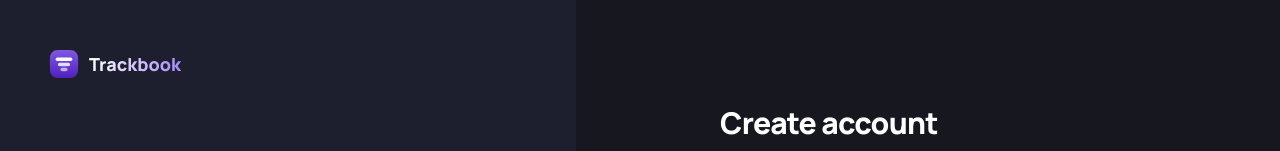
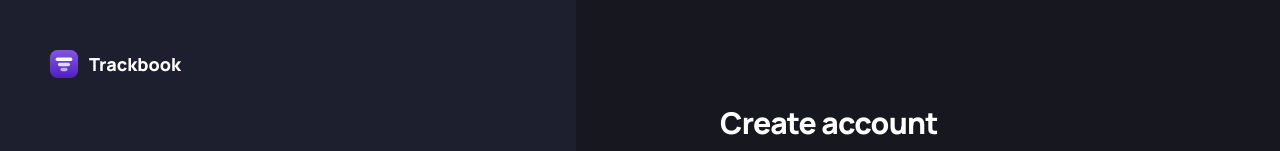
Before and after one commit to NelsonVargas04/TRACKBOOK, a React (Vite) app: page /register in a window 1280 px wide. Shown: the top 151 px of the page. Built offline with nearby package versions, Linux system fonts and the light colour scheme; no server answers.

Commit message:
fix: stable BrandLogo text and theme card description clamp
- Replace fragile WebkitBackgroundClip gradient text with solid theme.textPrimary color
- Clamp theme descriptions to 2 lines to keep Appearance cards uniform height

Co-Authored-By: Claude Sonnet 4.6 <noreply@anthropic.com>

```diff
--- a/src/components/BrandLogo.tsx
+++ b/src/components/BrandLogo.tsx
@@ -34,8 +34,6 @@ function darken(hex: string): string {
 export function BrandLogo({ iconSize = 32, fontSize = 18 }: BrandLogoProps) {
   const { theme } = useTheme()
 
-  const gradient = `linear-gradient(90deg, ${theme.textPrimary} 0%, ${theme.accentText} 100%)`
-
   return (
     <div style={{ display: 'flex', alignItems: 'center', gap: iconSize * 0.28 }}>
       <TrackbookIcon size={iconSize} accent={theme.accent} accentDark={darken(theme.accent)} />
@@ -45,10 +43,7 @@ export function BrandLogo({ iconSize = 32, fontSize = 18 }: BrandLogoProps) {
           fontSize,
           fontWeight: 800,
           lineHeight: 1,
-          background: gradient,
-          WebkitBackgroundClip: 'text',
-          WebkitTextFillColor: 'transparent',
-          backgroundClip: 'text',
+          color: theme.textPrimary,
         }}
       >
         Trackbook
--- a/src/pages/Settings/SettingsPage.tsx
+++ b/src/pages/Settings/SettingsPage.tsx
@@ -751,7 +751,7 @@ export default function SettingsPage() {
                             </span>
                           )}
                         </div>
-                        <p className="text-xs leading-snug" style={{ color: 'var(--color-text-muted)' }}>
+                        <p className="text-xs leading-snug line-clamp-2" style={{ color: 'var(--color-text-muted)', overflow: 'hidden', display: '-webkit-box', WebkitLineClamp: 2, WebkitBoxOrient: 'vertical' }}>
                           {t(th.descriptionKey)}
                         </p>
                       </div>
```
